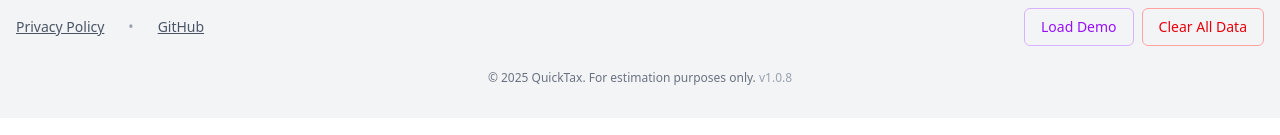
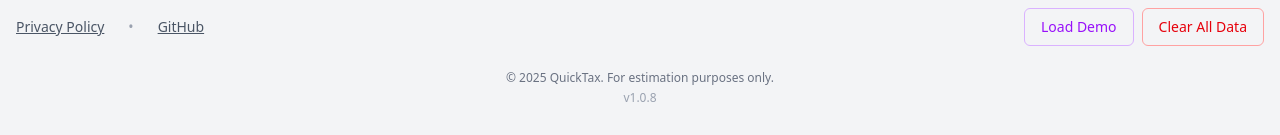
Before and after one commit to Nekopan-Lab/quick-tax, a React (Vite) app: page / in a window 1280 px wide. Shown: the part 1116-1251 px from the top of the page. Built offline with nearby package versions, Linux system fonts and the light colour scheme.

Commit message:
Put version number on a new line in footer

```diff
--- a/src/App.tsx
+++ b/src/App.tsx
@@ -214,7 +214,8 @@ function App() {
           </div>
 
           <div className="mt-6 text-center text-xs text-gray-500">
-            © 2025 QuickTax. For estimation purposes only. <VersionInfo />
+            <div>© 2025 QuickTax. For estimation purposes only.</div>
+            <div className="mt-1"><VersionInfo /></div>
           </div>
         </div>
       </footer>
```
